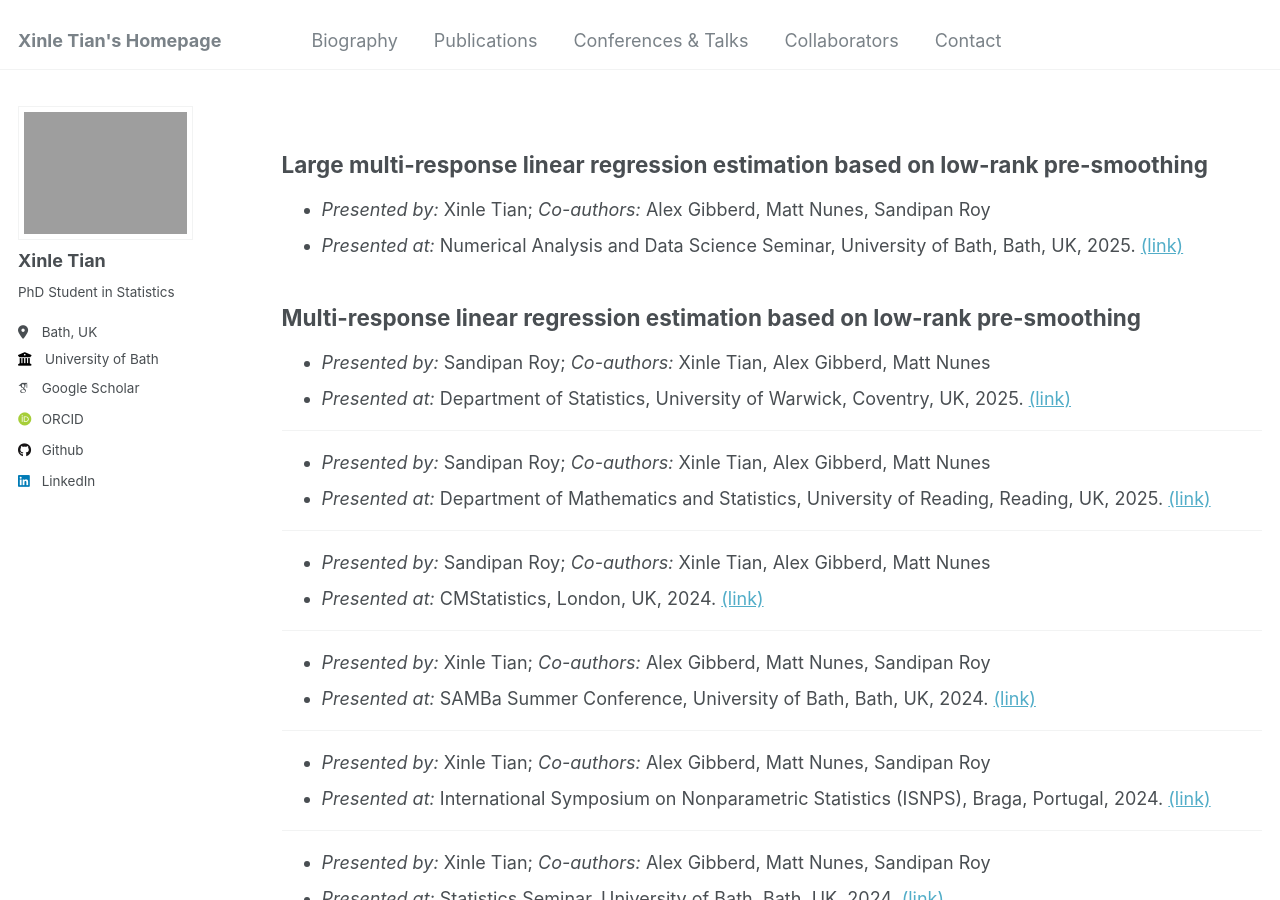
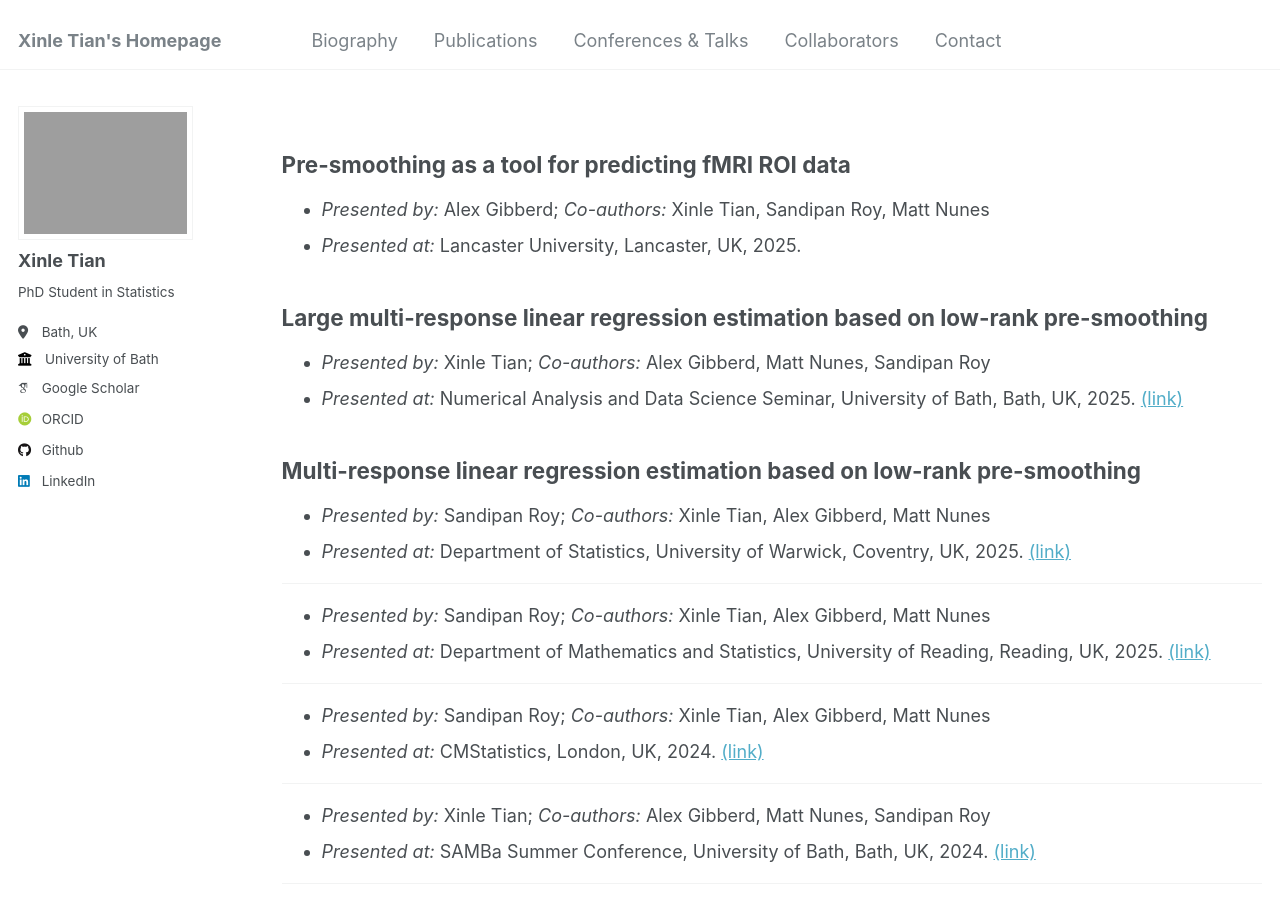
Before and after one commit to xinlet/xinlet.github.io, a Jekyll site: the page built from _pages/talks.md, in a window 1280 px wide and 900 px high. Built offline with Jekyll 4.4.1, drawn with Linux system fonts in a browser that asks for light colours; some web fonts are replaced.

Commit message:
Update talks.md

```diff
--- a/_pages/talks.md
+++ b/_pages/talks.md
@@ -6,6 +6,10 @@ author_profile: true
 ---
 
 {% include base_path %}
+
+## Pre-smoothing as a tool for predicting fMRI ROI data
+* *Presented by:* Alex Gibberd; *Co-authors:* Xinle Tian, Sandipan Roy, Matt Nunes
+* *Presented at:* Lancaster University, Lancaster, UK, 2025.
 
 ## Large multi-response linear regression estimation based on low-rank pre-smoothing
 * *Presented by:* Xinle Tian; *Co-authors:* Alex Gibberd, Matt Nunes, Sandipan Roy
```
